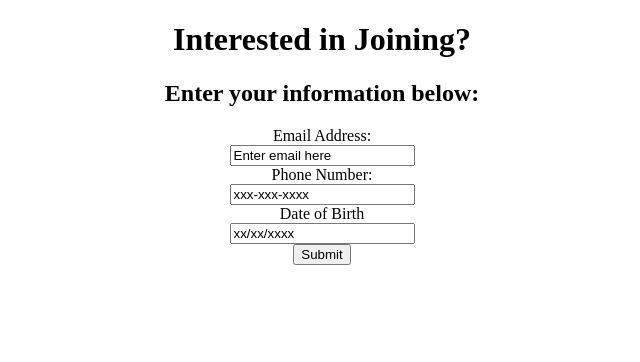
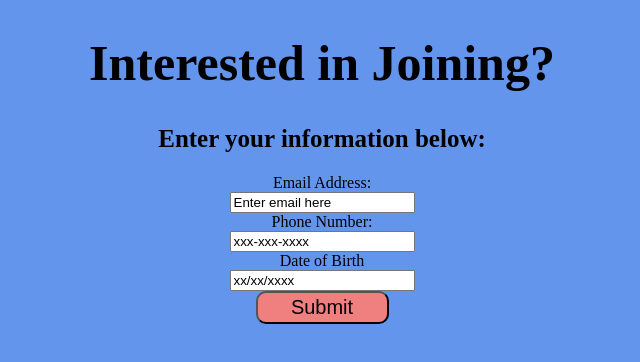
Before and after one commit to swordlaw-ITMD-362/lab-2, a plain HTML site: page index.html in a window 1280 px wide. Shown: the whole page, without its empty margins (318-958 px from the left). Drawn offline with Linux system fonts and the light colour scheme.

Commit message:
adding css elements

```diff
--- a/css/screen.css
+++ b/css/screen.css
@@ -1,4 +1,25 @@
 html{
     text-align: center;
     align-content: center;
+    background-color: cornflowerblue;
 }
+form{
+    display: block;
+    text-align: center;
+    background-color: cornflowerblue;
+}
+.submit-button{
+    height: 33px;
+    width: 133px;
+    border-radius: 10px;
+    background-color: lightcoral;
+    text-decoration-color: black;
+    display: inline-block;
+    font-size: 20px;
+}
+h1{
+    font-size: 50px;
+}
+h2{
+    font-size: 25px;
+}
```
